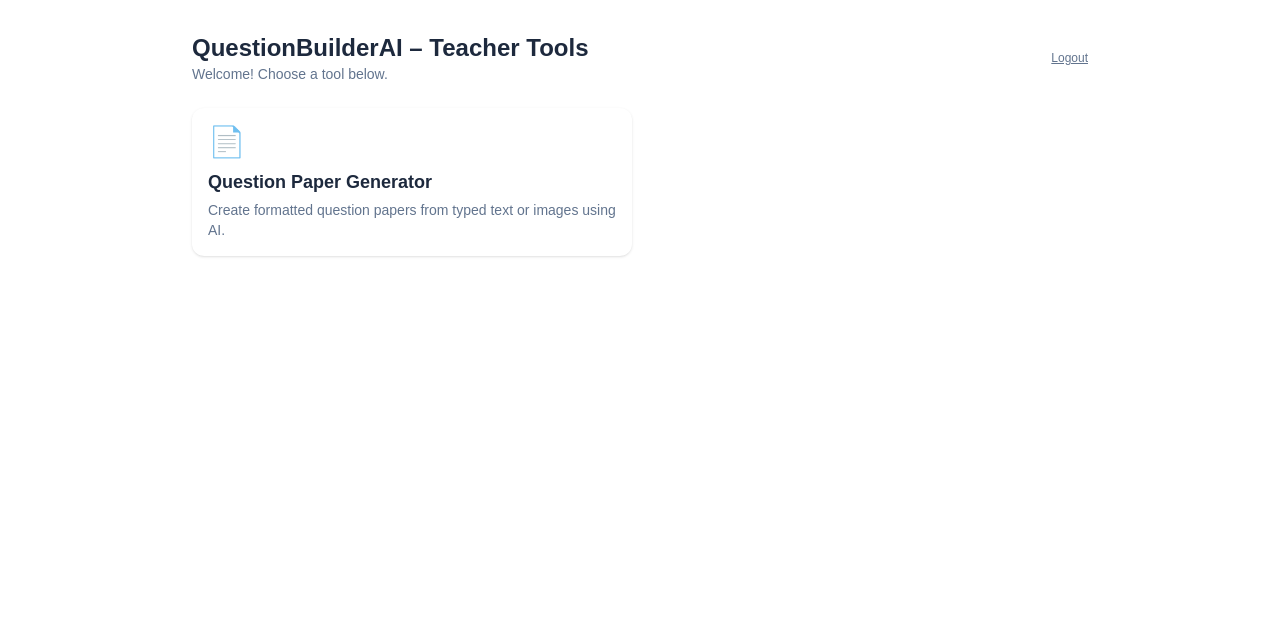
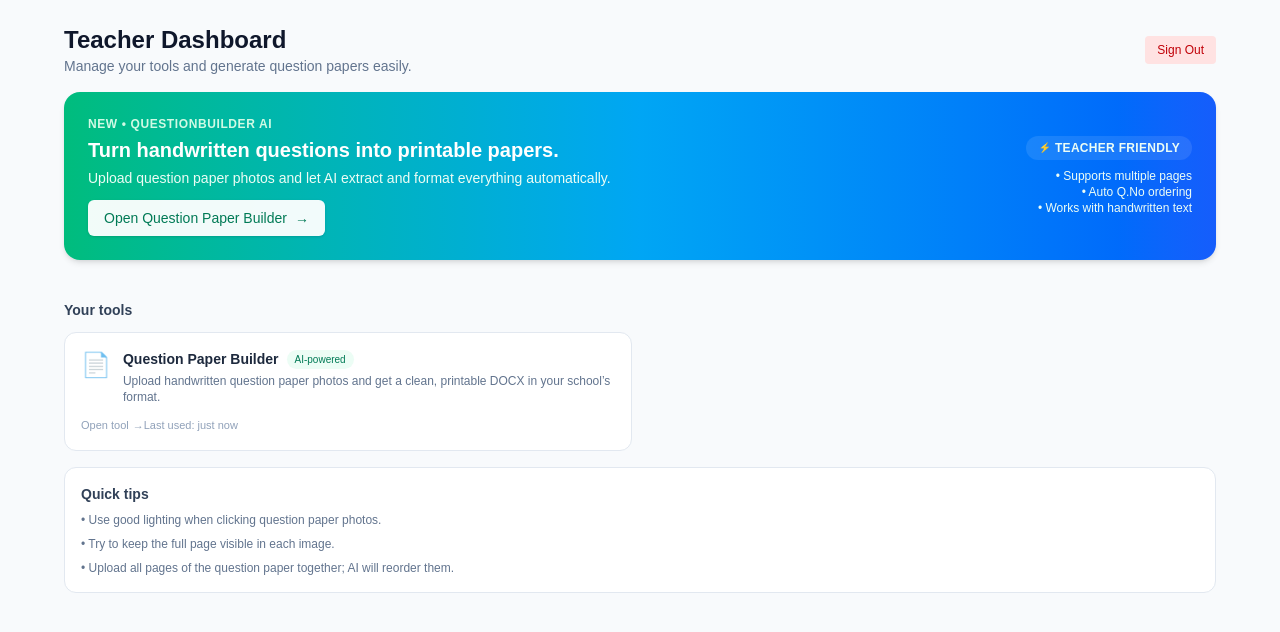
Before and after one commit to ShishirPathak/QuestionBuilderAI, a Next.js app in the folder frontend/questionbuilderai-ui/: page /dashboard in a window 1280 px wide. Shown: the top 632 px of the page. Built offline with nearby package versions, Linux system fonts and the light colour scheme; sample sign-in values are in the browser's storage.

Commit message:
Redesign dashboard UI: add sign out, improved tool cards, new highlight section

```diff
--- a/frontend/questionbuilderai-ui/app/dashboard/page.tsx
+++ b/frontend/questionbuilderai-ui/app/dashboard/page.tsx
@@ -1,15 +1,7 @@
 "use client";
 
+import { useRouter } from "next/navigation";
 import { useEffect } from "react";
-import { useRouter } from "next/navigation";
-
-type Tool = {
-  id: string;
-  title: string;
-  description: string;
-  icon: string;
-  href: string;
-};
 
 export default function DashboardPage() {
   const router = useRouter();
@@ -21,57 +13,155 @@ export default function DashboardPage() {
     }
   }, [router]);
 
-  const tools: Tool[] = [
+  const handleSignOut = () => {
+    window.localStorage.removeItem("qbai_isLoggedIn");
+    router.replace("/login");
+  };
+
+  const tools = [
     {
       id: "question-paper",
-      title: "Question Paper Generator",
+      name: "Question Paper Builder",
       description:
-        "Create formatted question papers from typed text or images using AI.",
+        "Upload handwritten question paper photos and get a clean, printable DOCX in your school’s format.",
+      path: "/tools/question-paper",
       icon: "📄",
-      href: "/tools/question-paper",
+      badge: "AI-powered",
     },
-    // Add future tools here
   ];
 
   return (
-    <main className="min-h-screen px-4 py-8 flex justify-center">
-      <div className="w-full max-w-4xl">
-        <header className="flex items-center justify-between mb-6">
+    <main className="min-h-screen bg-slate-50 px-4 py-6 flex justify-center">
+      <div className="w-full max-w-6xl">
+        {/* Top bar */}
+        <div className="flex items-center justify-between mb-4">
           <div>
-            <h1 className="text-2xl font-bold text-slate-800">
-              QuestionBuilderAI – Teacher Tools
+            <h1 className="text-2xl font-bold text-slate-900">
+              Teacher Dashboard
             </h1>
             <p className="text-sm text-slate-500">
-              Welcome! Choose a tool below.
+              Manage your tools and generate question papers easily.
             </p>
           </div>
+
+          {/* Sign out button */}
           <button
-            onClick={() => {
-              window.localStorage.removeItem("qbai_isLoggedIn");
-              router.replace("/login");
-            }}
-            className="text-xs text-slate-500 hover:text-red-500 underline"
+            onClick={handleSignOut}
+            className="text-xs font-medium bg-red-100 text-red-700 hover:bg-red-200 px-3 py-1.5 rounded"
           >
-            Logout
+            Sign Out
           </button>
-        </header>
+        </div>
 
+        {/* Highlight card */}
+        <section className="mb-6">
+          <div className="relative overflow-hidden rounded-2xl bg-gradient-to-r from-emerald-500 via-sky-500 to-blue-600 text-white shadow-md">
+            <div className="p-5 md:p-6 flex flex-col md:flex-row md:items-center md:justify-between gap-4">
+              <div>
+                <p className="text-xs uppercase tracking-wider font-semibold text-emerald-100">
+                  New • QuestionBuilder AI
+                </p>
+                <h2 className="mt-1 text-lg md:text-xl font-bold">
+                  Turn handwritten questions into printable papers.
+                </h2>
+                <p className="mt-1 text-sm text-emerald-50 max-w-xl">
+                  Upload question paper photos and let AI extract and format
+                  everything automatically.
+                </p>
+
+                {/* Changed arrow → now smoother */}
+                <button
+                  onClick={() => router.push("/tools/question-paper")}
+                  className="mt-3 inline-flex items-center gap-2 rounded-md bg-white/95 px-4 py-2 text-xs md:text-sm font-medium text-emerald-700 shadow-sm hover:bg-white group cursor-pointer"
+                >
+                  Open Question Paper Builder
+                  <span className="transform transition-transform group-hover:translate-x-1.5">
+                    →
+                  </span>
+                </button>
+              </div>
+
+              <div className="hidden md:flex flex-col items-end text-right text-xs text-emerald-50">
+                <span className="inline-flex items-center gap-1 rounded-full bg-white/10 px-3 py-1 mb-2">
+                  <span className="text-[10px]">⚡</span>
+                  <span className="uppercase tracking-wide font-semibold">
+                    Teacher friendly
+                  </span>
+                </span>
+                <p>• Supports multiple pages</p>
+                <p>• Auto Q.No ordering</p>
+                <p>• Works with handwritten text</p>
+              </div>
+            </div>
+          </div>
+          <div className="h-4" />
+        </section>
+
+        {/* Main layout: tools + tips */}
+        <div className="grid grid-cols-1 lg:grid-cols-[2fr,1fr] gap-4">
+          {/* Tools grid */}
+          <section>
+            <h3 className="text-sm font-semibold text-slate-700 mb-3">
+              Your tools
+            </h3>
             <div className="grid grid-cols-1 md:grid-cols-2 gap-4">
               {tools.map((tool) => (
                 <button
                   key={tool.id}
-              onClick={() => router.push(tool.href)}
-              className="flex flex-col items-start text-left p-4 bg-white rounded-xl shadow hover:shadow-md transition-shadow"
+                  onClick={() => router.push(tool.path)}
+                  className="group h-full text-left rounded-xl border border-slate-200 bg-white hover:border-emerald-400 hover:shadow-sm transition-all p-4 flex flex-col justify-between"
                 >
-              <div className="text-3xl mb-2">{tool.icon}</div>
-              <h2 className="text-lg font-semibold text-slate-800">
-                {tool.title}
-              </h2>
-              <p className="text-sm text-slate-500 mt-1">
+                  <div className="flex items-start gap-3">
+                    <div className="text-2xl">{tool.icon}</div>
+                    <div>
+                      <div className="flex items-center gap-2">
+                        <h4 className="text-sm font-semibold text-slate-800">
+                          {tool.name}
+                        </h4>
+                        {tool.badge && (
+                          <span className="inline-flex items-center rounded-full bg-emerald-50 px-2 py-0.5 text-[10px] font-medium text-emerald-700">
+                            {tool.badge}
+                          </span>
+                        )}
+                      </div>
+                      <p className="mt-1 text-xs text-slate-500">
                         {tool.description}
                       </p>
+                    </div>
+                  </div>
+
+                  <div className="mt-3 flex items-center justify-between text-[11px] text-slate-400 cursor-pointer">
+                    <span className="group-hover:text-emerald-600 flex items-center gap-1">
+                      Open tool
+                      <span className="transform transition-transform group-hover:translate-x-1">
+                        →
+                      </span>
+                    </span>
+                    <span>Last used: just now</span>
+                  </div>
                 </button>
               ))}
+            </div>
+          </section>
+
+          {/* Side info */}
+          <aside className="space-y-4">
+            <div className="bg-white rounded-xl border border-slate-200 p-4">
+              <h3 className="text-sm font-semibold text-slate-700 mb-2">
+                Quick tips
+              </h3>
+              <ul className="space-y-2 text-xs text-slate-500">
+                <li>• Use good lighting when clicking question paper photos.</li>
+                <li>• Try to keep the full page visible in each image.</li>
+                <li>
+                  • Upload all pages of the question paper together; AI will
+                  reorder them.
+                </li>
+              </ul>
+            </div>
+
+
+          </aside>
         </div>
       </div>
     </main>
```
Lines whose indentation alone changed are shown as unchanged.
